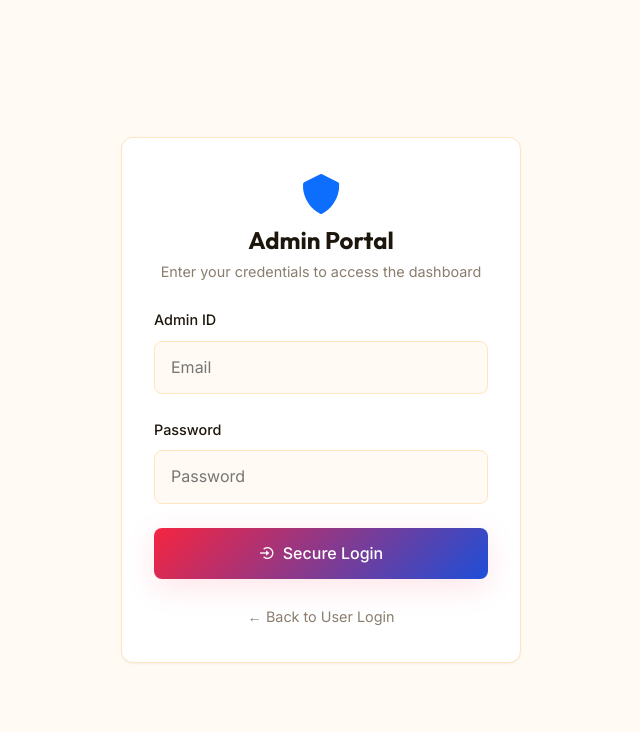
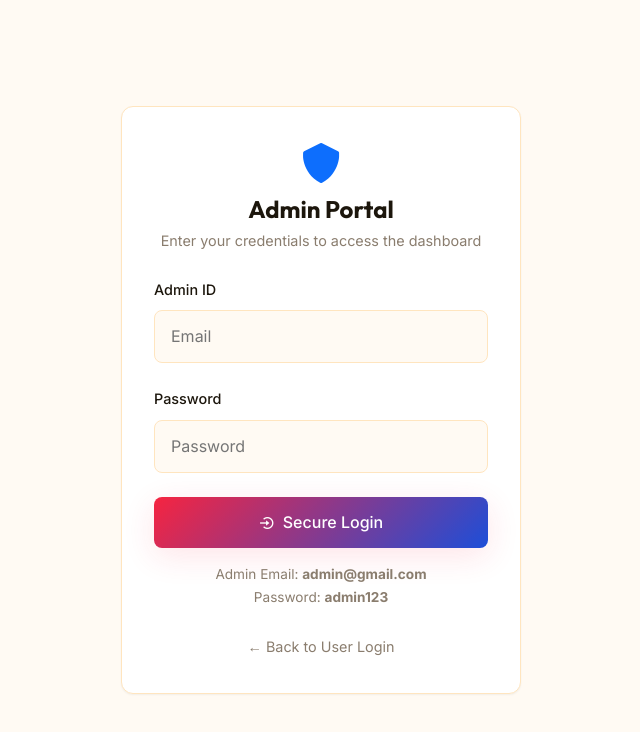
Before and after one commit to notorious-boy-rakesh/ecommerce-for-gadgets, a React (Vite) app in the folder frontend/: page /admin-login in a window 1280 px wide. Shown: the top 732 px of the page, without its empty margins (319-959 px from the left). Built offline with nearby package versions, Linux system fonts and the light colour scheme; no server answers.

Commit message:
final deployment

```diff
--- a/frontend/src/pages/admin/AdminLogin.jsx
+++ b/frontend/src/pages/admin/AdminLogin.jsx
@@ -67,6 +67,10 @@ const AdminLogin = () => {
           <button type="submit" className="admin-btn-primary w-100" style={{ width: '100%', justifyContent: 'center', padding: '0.75rem' }}>
             <i className='bx bx-log-in-circle'></i> Secure Login
           </button>
+          <div style={{ marginTop: '15px', textAlign: 'center', fontSize: '0.85rem', color: 'var(--admin-text-muted)' }}>
+            Admin Email: <strong>admin@gmail.com</strong><br />
+            Password: <strong>admin123</strong>
+          </div>
         </form>
 
         <div className="text-center mt-4">
```
